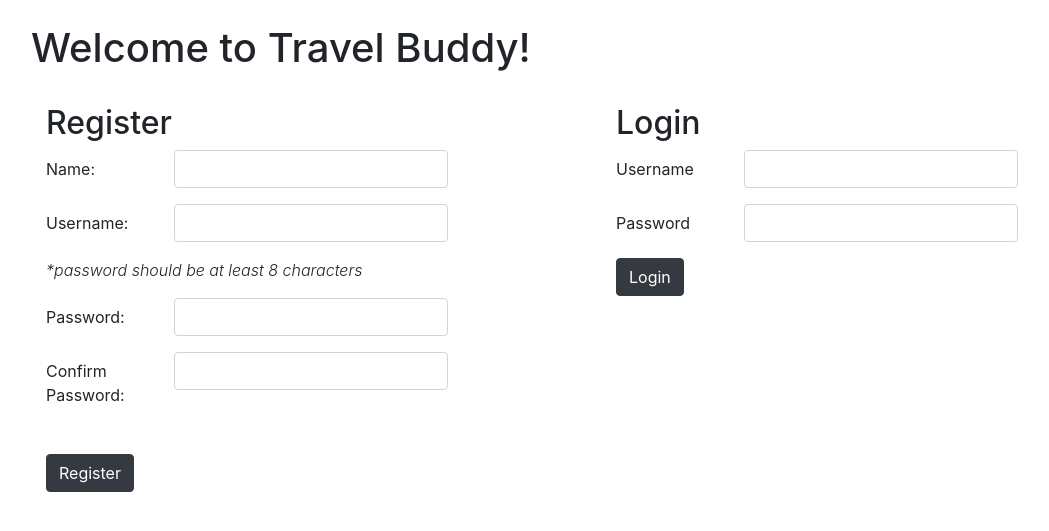
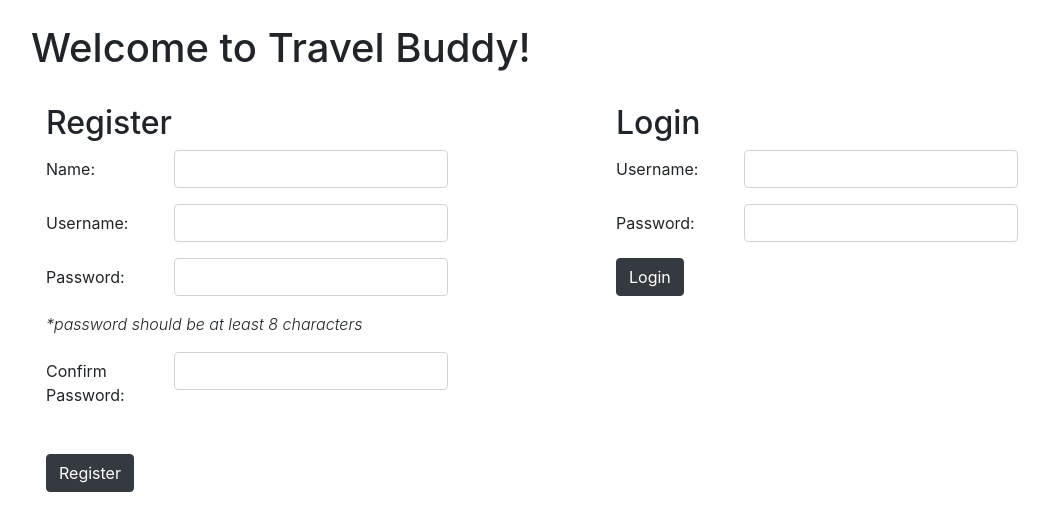
Before and after one commit to jonathanayala/TravelBuddy, a Django app: page / in a window 1280 px wide. Shown: the top 531 px of the page, without its empty margins (39-1088 px from the left). Run offline with Django 3.2, Linux system fonts and the light colour scheme; parts of the project's set-up code (start-up, migrations or seed data) failed here and were passed over; some libraries are stand-ins or nearby versions.

Commit message:
fixed colon and password

```diff
--- a/apps/main/templates/main/index.html
+++ b/apps/main/templates/main/index.html
@@ -37,13 +37,13 @@
                                 <input id="username" type="text" class="form-control" name="username">
                             </div>
                         </div>
-                        <p class="font-weight-light font-italic">*password should be at least 8 characters<p>
                         <div class="form-group row">
                             <label for="password" class="col-sm-3 col-form-label">Password:</label>
                             <div>
                                 <input id="password" type="password" class="form-control" name="password">
                             </div>
                         </div>
+                        <p class="font-weight-light font-italic">*password should be at least 8 characters<p></p>
                         <div class="form-group row">
                             <label for="confirm_password" class="col-sm-3 col-form-label">Confirm Password:</label>
                             <div>
@@ -59,13 +59,13 @@
                     <form action="login" method="POST">
                         {% csrf_token %}
                         <div class="form-group row">
-                            <label for="username_login" class="col-sm-3 col-form-label">Username</label>
+                            <label for="username_login" class="col-sm-3 col-form-label">Username:</label>
                             <div>
                                 <input id="username_login" type="text" class="form-control" name="username">
                             </div>
                         </div>
                         <div class="form-group row">
-                            <label for="password_login" class="col-sm-3 col-form-label">Password</label>
+                            <label for="password_login" class="col-sm-3 col-form-label">Password:</label>
                             <div>
                                 <input id="password_login" type="password" class="form-control" name="password">
                             </div>
```
